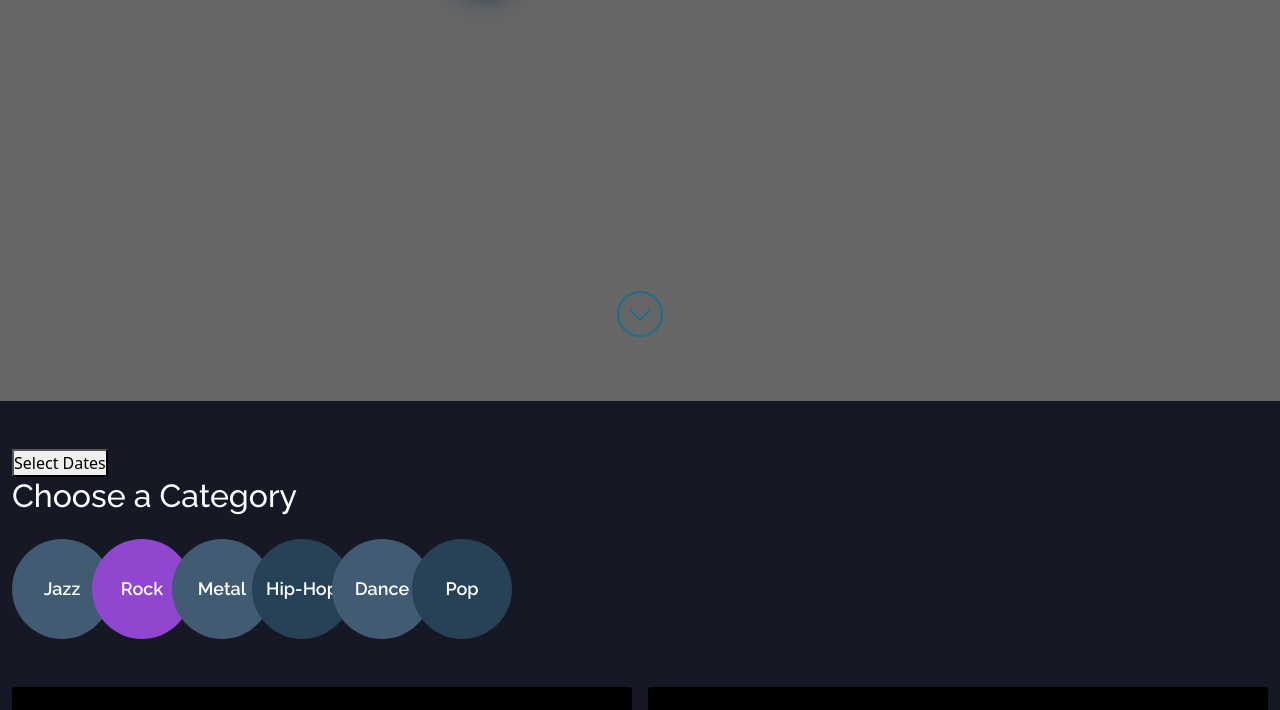
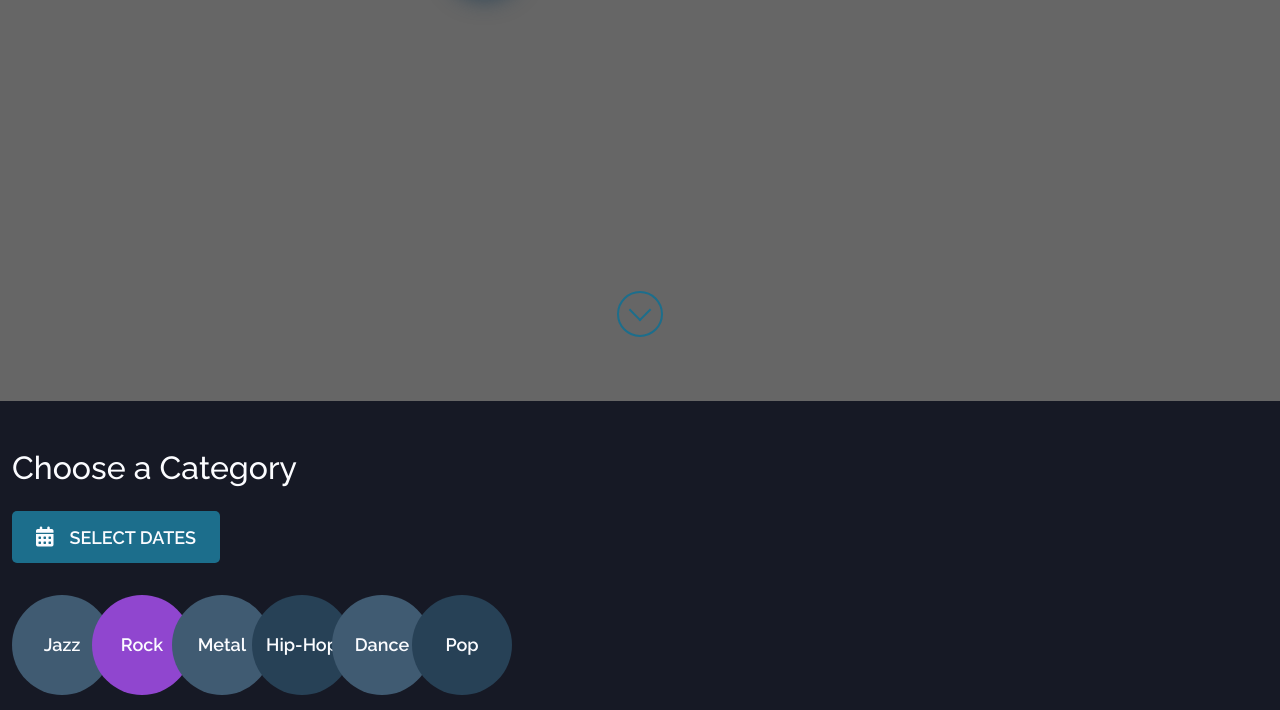
Before and after one commit to Ginjak/London-events, a React (Vite) app: page / in a window 1280 px wide. Shown: the part 399-1109 px from the top of the page. Built offline with nearby package versions, Linux system fonts and the light colour scheme; no server answers.

Commit message:
Added styling to calender and buttons, made it responsve

```diff
--- a/src/components/EventsByCategory/eventsbycategory.css
+++ b/src/components/EventsByCategory/eventsbycategory.css
@@ -1,3 +1,40 @@
+/* Calendar */
+.calendar-modal {
+  font-family: "Raleway", sans-serif;
+  position: absolute;
+  min-height: 380px;
+  z-index: 15;
+}
+.calendar-wraper .dates-btn {
+  border: none;
+  padding: 16px 24px;
+  border-radius: 5px;
+  background: var(--light-blue);
+  color: var(--white);
+  font-family: "Raleway", sans-seri;
+  text-transform: uppercase;
+  font-weight: 600;
+  font-size: 18px;
+  line-height: 18px;
+  transition: background 0.2s linear, box-shadow 0.2s linear;
+}
+.calendar-wraper .dates-btn i {
+  font-size: 20px;
+}
+.calendar-wraper .dates-btn:hover {
+  background: rgb(35, 138, 175);
+  transition: background 0.2s linear, box-shadow 0.2s linear;
+  box-shadow: 0 0 10px 5px rgba(251, 252, 255, 0.1);
+}
+.dates-submit-cancel-wraper {
+  display: inline-block;
+}
+.calendar-wraper .dates-submit,
+.calendar-wraper .dates-cancel {
+  line-height: 20px;
+  background: var(--dark-blue);
+}
+
 .event-category {
   width: 100px;
   height: 100px;
@@ -294,6 +331,8 @@
 }
 
 @media (max-width: 576px) {
+  /* Calendar */
+
   .custom-card {
     background-position: 0px center;
   }
@@ -347,3 +386,13 @@
     gap: 10px;
   }
 }
+
+@media (max-width: 360px) {
+  /* Calendar */
+  .rdrCalendarWrapper {
+    max-width: 300px;
+  }
+  .rdrMonth {
+    font-size: 11px;
+  }
+}
--- a/src/components/EventsByCategory/index.jsx
+++ b/src/components/EventsByCategory/index.jsx
@@ -82,14 +82,25 @@ const EventsByCategory = () => {
   return (
     <>
       <div className="container-xxl py-5">
-        <div>
-          <button onClick={handleButtonClick}>Select Dates</button>
-          <button className={showElement} onClick={handleSubmit}>
-            Submit
+        <h2 className="white mb-4">Choose a Category</h2>
+        <div className="calendar-wraper mb-4">
+          <button className="dates-btn me-2 mb-2" onClick={handleButtonClick}>
+            <i className="fa-solid fa-calendar-days me-3"></i>Select Dates
           </button>
-          <button className={showElement} onClick={handleCancel}>
-            Cancel
-          </button>
+          <div className="dates-submit-cancel-wraper mb-2">
+            <button
+              className={"dates-btn dates-submit me-2 " + showElement}
+              onClick={handleSubmit}
+            >
+              Submit
+            </button>
+            <button
+              className={"dates-btn dates-cancel " + showElement}
+              onClick={handleCancel}
+            >
+              Cancel
+            </button>
+          </div>
           {showCalendar && (
             <div className="calendar-modal">
               <DateRange
@@ -101,7 +112,7 @@ const EventsByCategory = () => {
             </div>
           )}
         </div>
-        <h2 className="white mb-4">Choose a Category</h2>
+
         <div className="event-category-wraper d-flex flex-sm-row mb-5 flex-wrap flex-sm-no-wrap justify-content-center justify-content-sm-start">
           <input
             type="radio"
```
